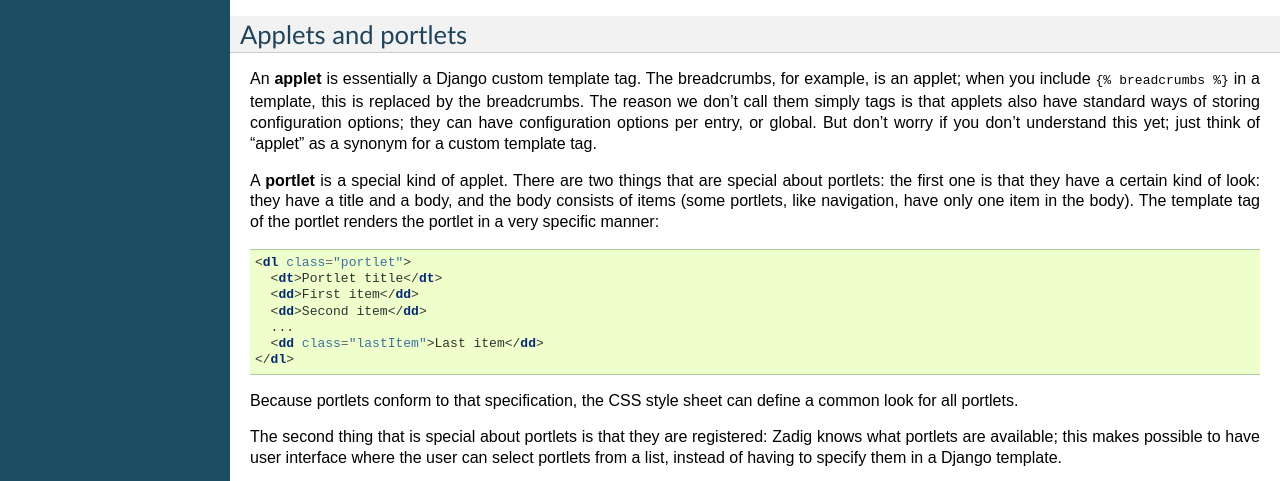
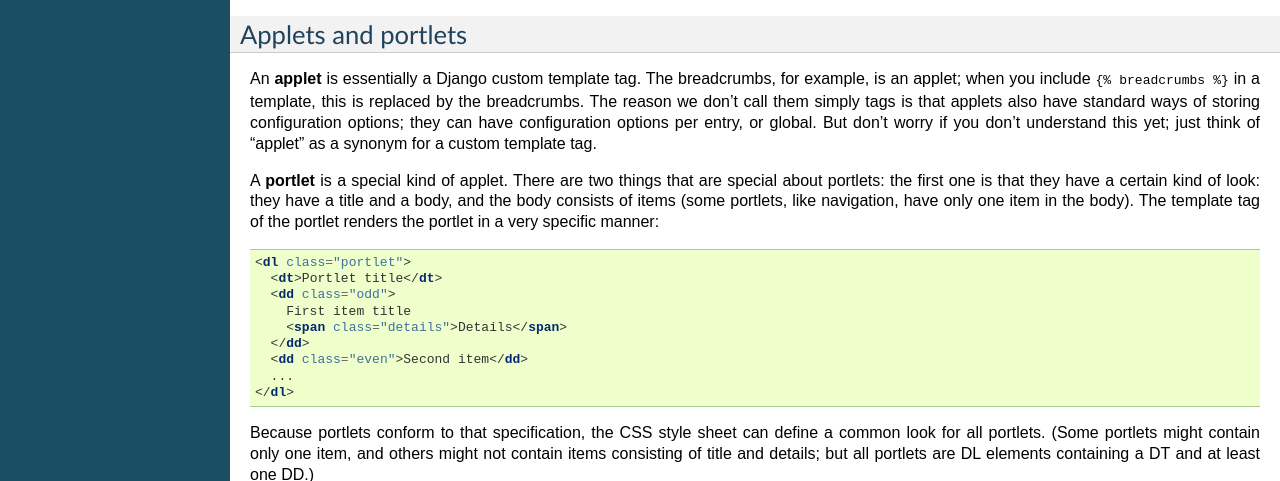
Before and after one commit to aptiko/zadig, a Sphinx documentation site: the page built from docs/concepts.txt, in a window 1280 px wide and 900 px high, scrolled down 3141 px, cut to the strip 168-649 px from the top of the window. Built offline with Sphinx 7.4.7, drawn with Linux system fonts in a browser that asks for light colours.

Commit message:
Portlet documentation fix

```diff
--- a/docs/concepts.txt
+++ b/docs/concepts.txt
@@ -332,14 +332,19 @@ specific manner:
 
     <dl class="portlet">
       <dt>Portlet title</dt>
-      <dd>First item</dd>
-      <dd>Second item</dd>
+      <dd class="odd">
+        First item title
+        <span class="details">Details</span>
+      </dd>
+      <dd class="even">Second item</dd>
       ...
-      <dd class="lastItem">Last item</dd>
     </dl>
 
 Because portlets conform to that specification, the CSS style sheet
-can define a common look for all portlets.
+can define a common look for all portlets. (Some portlets might
+contain only one item, and others might not contain items consisting
+of title and details; but all portlets are DL elements containing a DT
+and at least one DD.)
 
 The second thing that is special about portlets is that they are
 registered: Zadig knows what portlets are available; this makes
```
